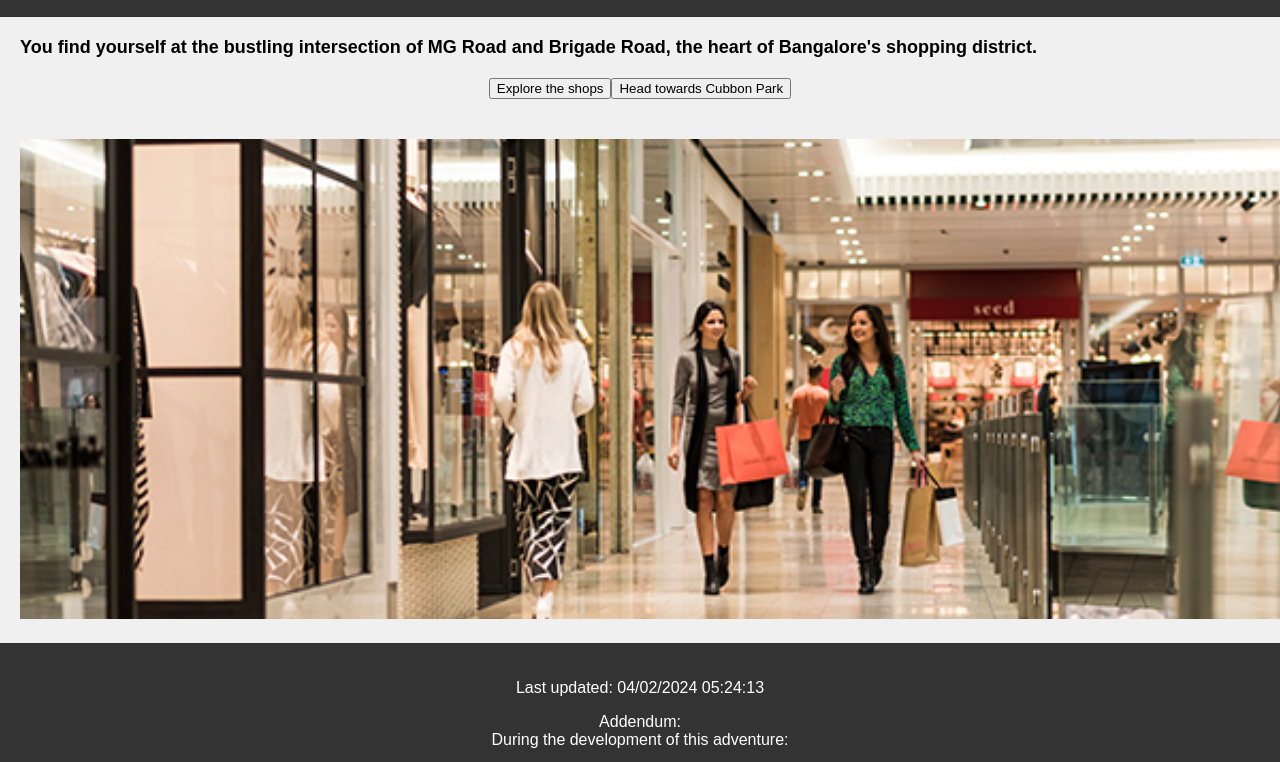
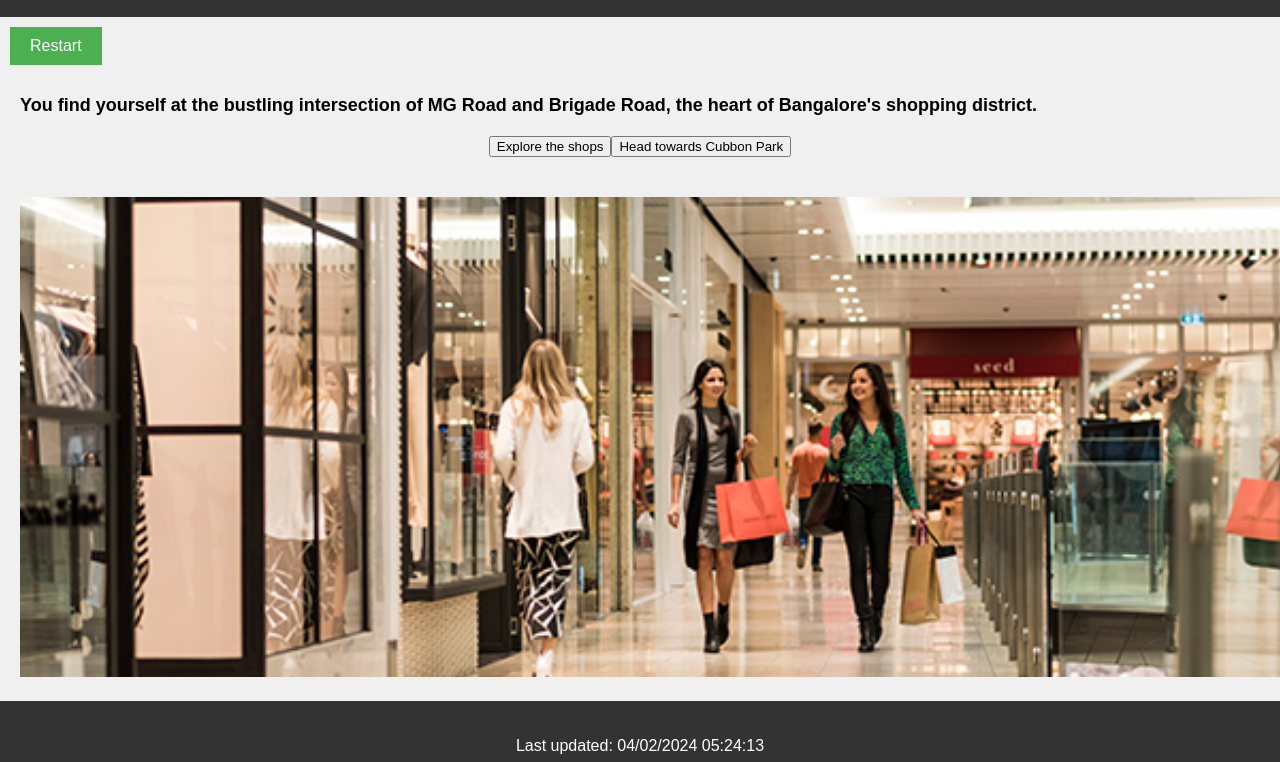
Before and after one commit to samvish16/Midterm, a plain HTML site: page ITC505/mid-term-project/index.html in a window 1280 px wide. Shown: the part 83-845 px from the top of the page. Drawn offline with Linux system fonts and the light colour scheme.

Commit message:
Update index.html

```diff
--- a/ITC505/mid-term-project/index.html
+++ b/ITC505/mid-term-project/index.html
@@ -37,10 +37,15 @@
             margin: 20px;
         }
 
+        #startButton,
         #restartButton {
-            position: absolute;
-            top: 10px;
-            right: 10px;
+            margin: 10px;
+            padding: 10px 20px;
+            font-size: 16px;
+            background-color: #4CAF50;
+            color: white;
+            border: none;
+            cursor: pointer;
         }
 
         footer {
```
